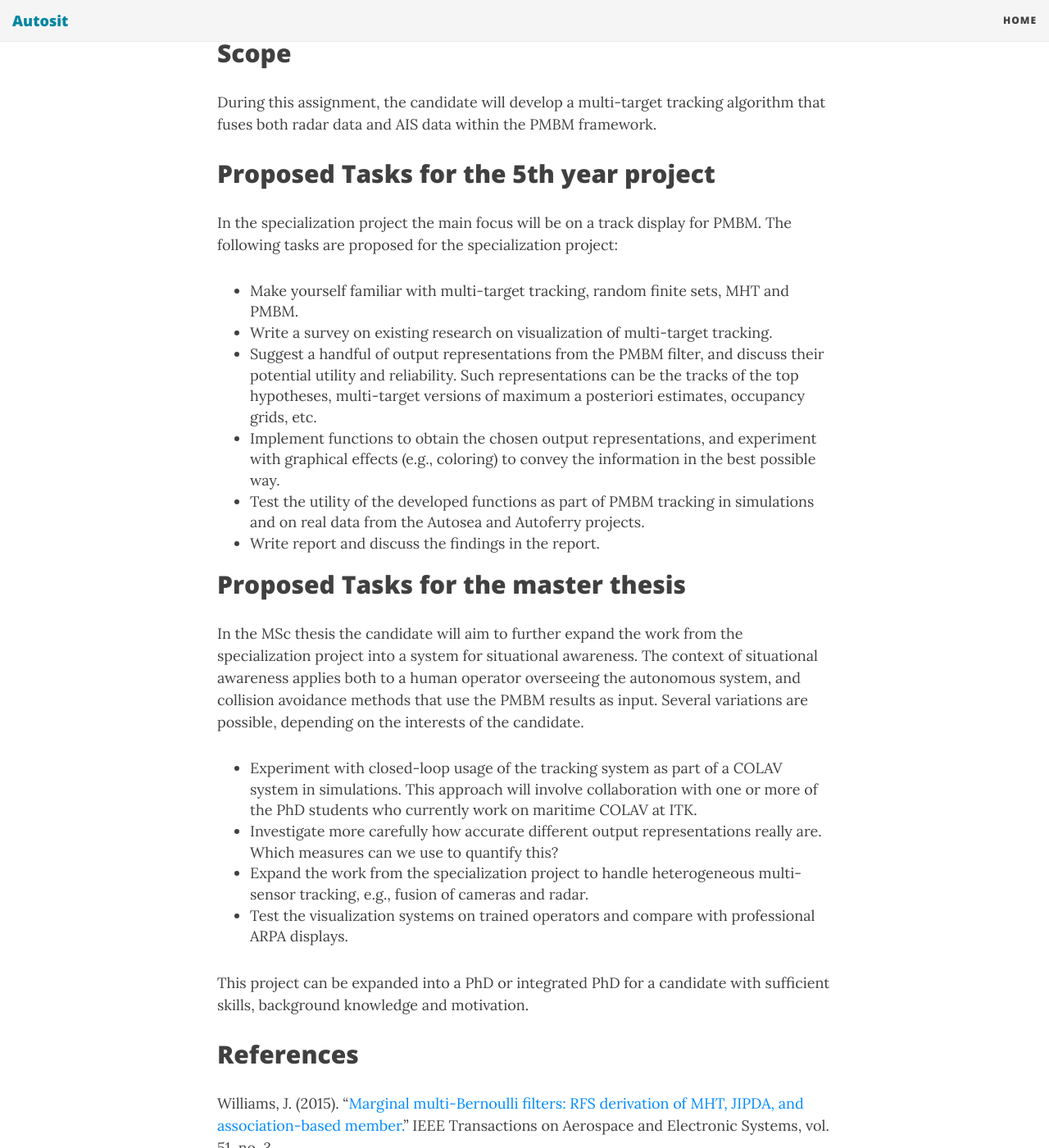
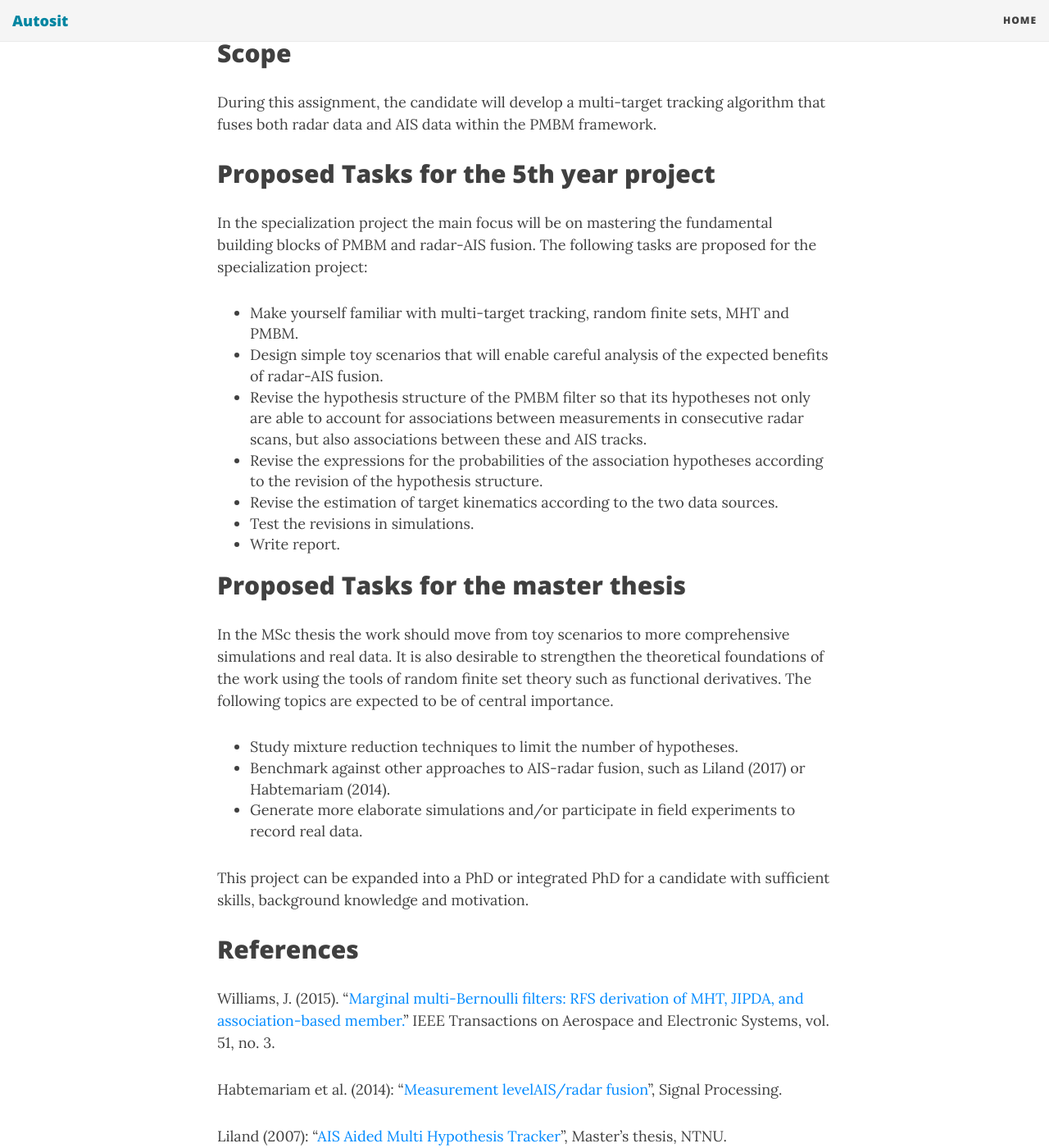
Before and after one commit to autosit/autosit.github.io, a Jekyll site: the page built from _posts/2019-04-24-pmbm_ais.md, in a window 1280 px wide and 1400 px high, scrolled down 1052 px. Shown: the whole window at 82% size. Built offline with Jekyll 4.4.1, drawn with Linux system fonts in a browser that asks for light colours; nearby versions of some CDN libraries; some of the changed text lies outside the part shown.

Commit message:
added pmbm ais

```diff
--- a/_posts/2019-04-24-pmbm_ais.md
+++ b/_posts/2019-04-24-pmbm_ais.md
@@ -30,30 +30,32 @@ During this assignment, the candidate will develop a multi-target tracking algor
 
 ## Proposed Tasks for the 5th year project
 
-In the specialization project the main focus will be on a track display for PMBM. The following tasks are proposed for the specialization project:
+In the specialization project the main focus will be on mastering the fundamental building blocks of PMBM and radar-AIS fusion. The following tasks are proposed for the specialization project:
 
 * Make yourself familiar with multi-target tracking, random finite sets, MHT and PMBM.
-* Write a survey on existing research on visualization of multi-target tracking.
-* Suggest a handful of output representations from the PMBM filter, and discuss their potential utility and reliability. Such representations can be the tracks of the top hypotheses, multi-target versions of maximum a posteriori estimates, occupancy grids, etc.
-* Implement functions to obtain the chosen output representations, and experiment with graphical effects (e.g., coloring) to convey the information in the best possible way.
-* Test the utility of the developed functions as part of PMBM tracking in simulations and on real data from the Autosea and Autoferry projects.
-* Write report and discuss the findings in the report.
+* Design simple toy scenarios that will enable careful analysis of the expected benefits of radar-AIS fusion.
+* Revise the hypothesis structure of the PMBM filter so that its hypotheses not only are able to account for associations between measurements in consecutive radar scans, but also associations between these and AIS tracks.
+* Revise the expressions for the probabilities of the association hypotheses according to the revision of the hypothesis structure.
+* Revise the estimation of target kinematics according to the two data sources.
+* Test the revisions in simulations.
+* Write report.
 
 ## Proposed Tasks for the master thesis
 
-In the MSc thesis the candidate will aim to further expand the work from the specialization project into a system for situational awareness. The context of situational awareness applies both to a human operator overseeing the autonomous system, and collision avoidance methods that use the PMBM results as input. Several variations are possible, depending on the interests of the candidate.
+In the MSc thesis the work should move from toy scenarios to more comprehensive simulations and real data. It is also desirable to strengthen the theoretical foundations of the work using the tools of random finite set theory such as functional derivatives. The following topics are expected to be of central importance.
 
-* Experiment with closed-loop usage of the tracking system as part of a COLAV system in simulations. This approach will involve collaboration with one or more of the PhD students who currently work on maritime COLAV at ITK.
-* Investigate more carefully how accurate different output representations really are. Which measures can we use to quantify this?
-* Expand the work from the specialization project to handle heterogeneous multi-sensor tracking, e.g., fusion of cameras and radar.
-* Test the visualization systems on trained operators and compare with professional ARPA displays.
+* Study mixture reduction techniques to limit the number of hypotheses.
+* Benchmark against other approaches to AIS-radar fusion, such as Liland (2017) or Habtemariam (2014).
+* Generate more elaborate simulations and/or participate in field experiments to record real data.
 
 This project can be expanded into a PhD or integrated PhD for a candidate with sufficient skills, background knowledge and motivation.
 
 ## References
 Williams, J. (2015). "[Marginal multi-Bernoulli filters: RFS derivation of MHT, JIPDA, and association-based member.][Williams2015]" IEEE Transactions on Aerospace and Electronic Systems, vol. 51, no. 3.
 
-Crouse, D., Willett, P. and Bar-Shalom, Y. (2011). "[Developing a Real-Time Track Display That Operators Do Not Hate.][Crouse2011]" IEEE Transactions on Signal Processing, vol. 59, no. 7.
+Habtemariam et al. (2014): “[Measurement levelAIS/radar fusion][Habtemariam2014]”, Signal Processing.
+
+Liland (2007): “[AIS Aided Multi Hypothesis Tracker][Liland2017]”, Master’s thesis, NTNU.
 
 ## Contact
 
```
Also changed, not shown: other parts of _posts/2019-04-24-pmbm_ais.md (+2 -1 lines).
